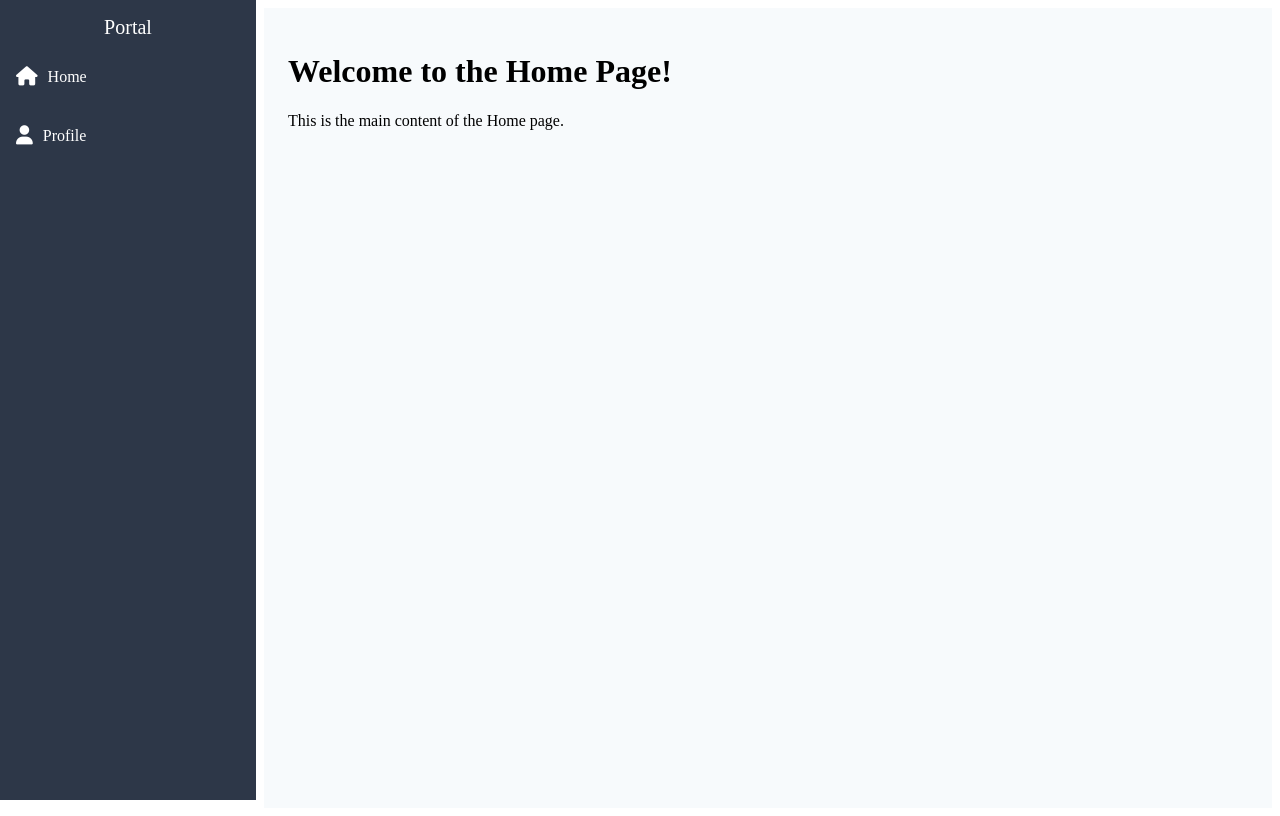
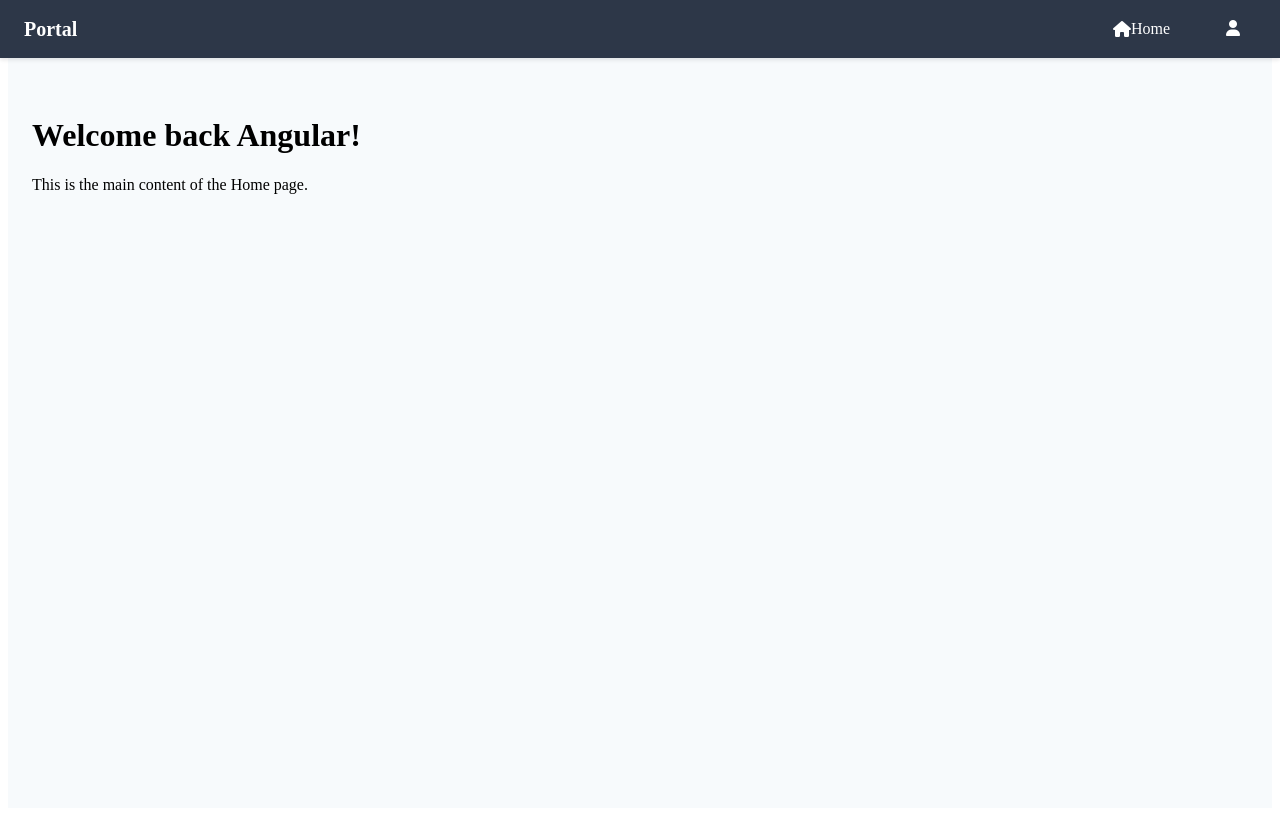
Before and after one commit to Ryou-06/eoportal, an Angular app: page /home in a window 1280 px wide. Built offline with nearby package versions, Linux system fonts and the light colour scheme.

Commit message:
top navbar

```diff
--- a/src/app/home/home.component.html
+++ b/src/app/home/home.component.html
@@ -1,3 +1,3 @@
 <!-- home.component.html -->
-<h1>Welcome to the Home Page!</h1>
+<h1>Welcome back Angular!</h1>
 <p>This is the main content of the Home page.</p>
--- a/src/app/sidenav/sidenav.component.css
+++ b/src/app/sidenav/sidenav.component.css
@@ -1,132 +1,90 @@
-/* Ensure the body and html fill the full height */
+/* Reset body and html for full height */
 html, body {
   height: 100%;
-    margin: 0; /* Remove default margin */
-    padding: 0; /* Remove default padding */
+  margin: 0;
+  padding: 0;
 }
 
 /* Main Layout */
 .main-layout {
   display: flex;
-    height: 100vh; /* Full screen height */
-    overflow: hidden; /* Prevent overflowing */
+  flex-direction: column; /* Stack navbar on top of content */
+  height: 100vh;
+  overflow: hidden;
 }
 
-/* Sidebar (Sidenav) */
-.sidebar {
-    width: 256px; /* Fixed width for the sidebar */
+/* Top Navigation Bar */
+.top-nav {
+  display: flex;
+  align-items: center;
+  justify-content: space-between;
   background-color: #2d3748; /* Tailwind's bg-gray-800 */
   color: white;
-    display: flex;
-    flex-direction: column;
-    height: 100%; /* Full height */
-    position: fixed; /* Fix the sidebar to the left */
-    top: 0; /* Align it at the top */
-    bottom: 0; /* Ensure it spans the entire screen */
-    left: 0; /* Ensure it aligns with the left edge */
-    margin-left: 0; /* Remove any left margin */
-    padding-left: 0; /* Remove any left padding */
-    overflow-y: auto; /* Allow scrolling in case sidebar content overflows */
+  padding: 0.75rem 1.5rem; /* Space inside the navbar */
+  box-shadow: 0 2px 4px rgba(0, 0, 0, 0.1); /* Optional shadow */
+  position: fixed; /* Fixed to the viewport */
+  top: 0;
+  left: 0;
+  right: 0;
+  z-index: 1000; /* Ensures it's above other content */
 }
 
-/* Sidebar Header */
-.sidebar-header {
-    text-align: center;
-    padding: 1rem;
+/* Top Nav Header (Logo/Title) */
+.top-nav-header {
   font-size: 1.25rem; /* Equivalent to text-lg */
+  font-weight: bold;
 }
 
-/* Sidebar Links */
-.sidebar-links {
+/* Top Nav Links */
+.top-nav-links {
   list-style: none;
+  display: flex;
+  gap: 1.5rem; /* Spacing between links */
+  margin: 0;
   padding: 0;
-    margin: 0;
-    flex-grow: 1;
 }
 
-  .sidebar-links li {
-    padding: 0.75rem 1rem; /* Added some padding to each item */
-    border-radius: 8px;
-    transition: background-color 0.3s ease; /* Smooth transition */
+.top-nav-links li {
+  display: inline-block;
 }
 
-  .sidebar-links a {
+.top-nav-links a {
   text-decoration: none;
   color: white;
+  font-size: 1rem;
   display: flex;
   align-items: center;
-    font-size: 1rem; /* Font size for the links */
+  transition: color 0.3s ease, background-color 0.3s ease;
+  padding: 0.5rem 1rem; /* Padding inside each link */
+  border-radius: 4px; /* Optional rounded corners */
 }
 
-  .sidebar-links a:hover {
-    background-color: #4a5568; /* Tailwind's bg-gray-600 on hover */
-    border-radius: 8px; /* Rounded corners on hover */
-    padding-left: 1.25rem; /* Slight padding shift on hover */
-    transition: padding-left 0.2s ease;
-  }
-  /* Hover and Active State */
-.sidebar-links a:hover,
-.sidebar-links a.active-link {
-  background-color: #4a5568; /* Highlighted Background */
-  color: #e2e8f0; /* Light Text on Hover */
-}
-
-/* Icons in Sidebar Links */
-.sidebar-links i {
-  margin-right: 0.75rem; /* Space between icon and text */
-  font-size: 1.2rem; /* Slightly larger icons */
-}
-
-  .sidebar-links a i {
-    margin-right: 10px; /* Space between icon and text */
+.top-nav-links a:hover {
+  background-color: #4a5568; /* Tailwind's bg-gray-600 */
+  color: #e2e8f0; /* Tailwind's text-gray-200 */
 }
 
 .active-link {
-    background-color: #fbbf24; /* Tailwind's text-yellow-300 color for active link */
-    color: #2d3748; /* Darker color for text when active */
-    border-radius: 8px; /* Rounded corners for active link */
+  background-color: #fbbf24; /* Tailwind's text-yellow-300 */
+  color: #2d3748; /* Darker color for active link */
 }
-
-  .sidebar-links li:last-child {
-    margin-bottom: 1rem; /* Add some spacing to the last link */
-  }
-
-  /* Optional: Add some spacing between links */
-  .sidebar-links li + li {
-    margin-top: 1rem;
-  }
-
 
 /* Main Content Area */
 .main-content {
-    flex-grow: 1; /* Take up remaining space */
-    margin-left: 256px; /* Ensure the content doesn't overlap the sidebar */
-    padding: 1.5rem; /* Equivalent to p-6 */
+  flex-grow: 1; /* Fills remaining height */
+  padding: calc(1.5rem + 64px) 1.5rem 1.5rem; /* Adjust top padding dynamically */
   background-color: #f7fafc; /* Tailwind's bg-gray-100 */
-    overflow-y: auto; /* Add vertical scrolling if content overflows */
-    height: 100vh; /* Ensure it takes full height */
+  overflow-y: auto; /* Add scrolling if content overflows */
 }
 
-/* Optional: Fix the scrollbar styles */
-::-webkit-scrollbar {
-    width: 8px;
+/* Responsive Design */
+@media (max-width: 768px) {
+  .top-nav-links {
+    gap: 1rem; /* Reduce spacing between links */
   }
 
-::-webkit-scrollbar-thumb {
-    background-color: #4a5568; /* Tailwind's bg-gray-600 */
-    border-radius: 4px;
-}
-
-::-webkit-scrollbar-thumb:hover {
-    background-color: #2d3748; /* Tailwind's bg-gray-800 */
-}
-
-@media (max-width: 768px) {
-    .sidebar {
-        width: 80px; /* Smaller width on smaller screens */
-    }
-
-    .main-content {
-        padding: 1rem; /* Adjust padding on smaller screens */
+  .top-nav {
+    flex-wrap: wrap; /* Stack header and links on smaller screens */
+    justify-content: center; /* Center items */
   }
 }
--- a/src/app/sidenav/sidenav.component.html
+++ b/src/app/sidenav/sidenav.component.html
@@ -1,11 +1,11 @@
 <!-- Main Layout -->
 <div class="main-layout">
-    <!-- Full Vertical Sidebar (Sidenav) -->
-    <div class="sidebar">
-      <div class="sidebar-header">
+  <!-- Top Navigation Bar -->
+  <div class="top-nav">
+    <div class="top-nav-header">
       <span>Portal</span>
     </div>
-      <ul class="sidebar-links">
+    <ul class="top-nav-links">
       <!-- Home Link -->
       <li>
         <a routerLink="/home" routerLinkActive="active-link">
@@ -15,7 +15,7 @@
       <!-- Profile Link -->
       <li>
         <a routerLink="/profile" routerLinkActive="active-link">
-            <i class="fas fa-user"></i> Profile
+          <i class="fas fa-user"></i>
         </a>
       </li>
     </ul>
--- a/src/app/sidenav/sidenav.component.ts
+++ b/src/app/sidenav/sidenav.component.ts
@@ -11,9 +11,9 @@ import { HomeComponent } from "../home/home.component";
   styleUrl: './sidenav.component.css'
 })
 export class SidenavComponent {
-  isSidebarVisible = true;
+  isNavVisible = true;
 
-  toggleSidebar() {
-    this.isSidebarVisible = !this.isSidebarVisible;
+  toggleNav() {
+    this.isNavVisible = !this.isNavVisible;
   }
 }
```
Lines whose indentation alone changed are shown as unchanged.
